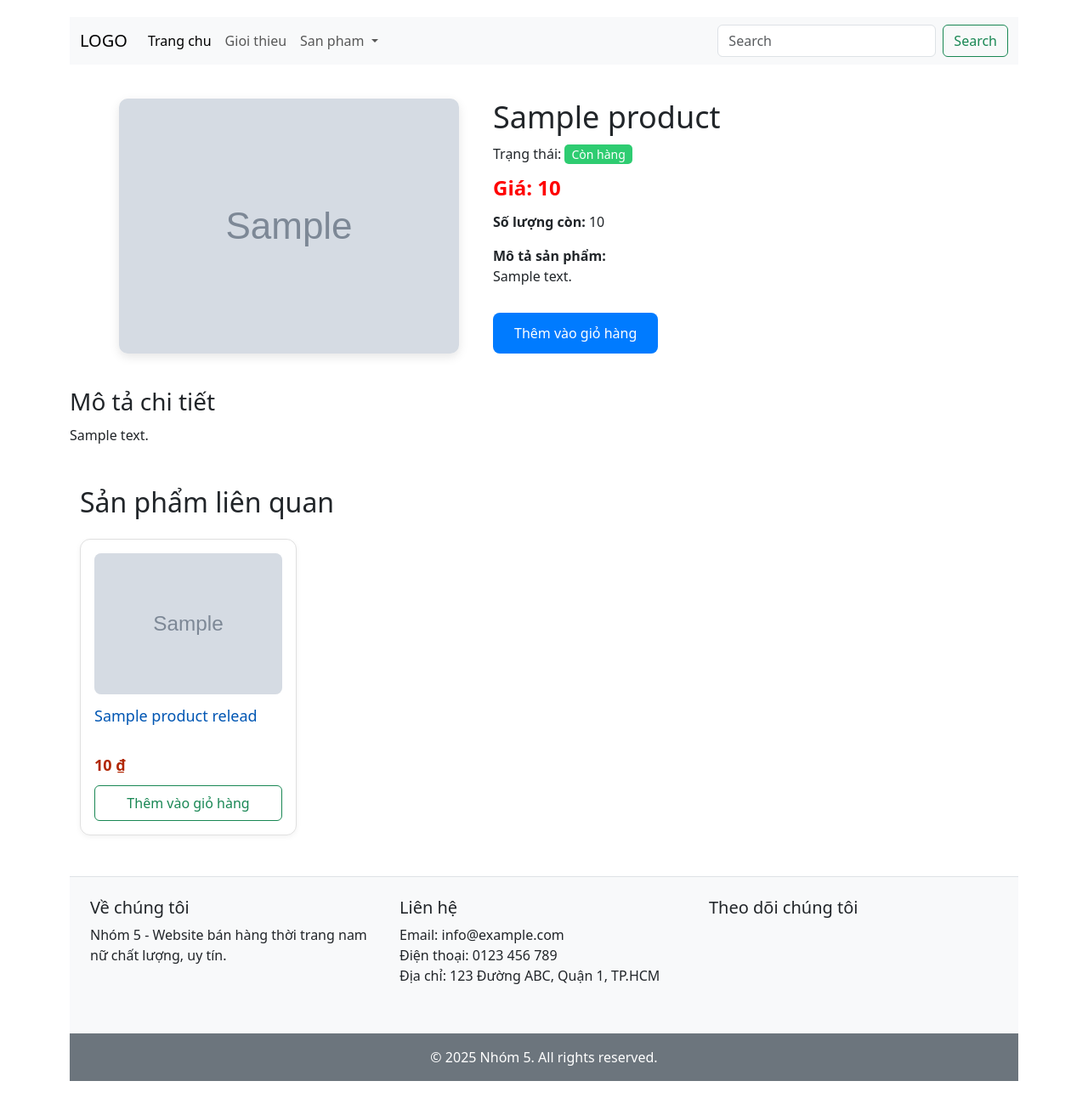
After one commit to anhdagia123/Nhom5, a PHP site: the page made by views/clients/product/detail.php in a window 1280 px wide. The commit adds this page. Shown: the whole page at 85% size. Run offline with PHP 8.4, Linux system fonts and the light colour scheme; tables that the repository leaves empty or names only in its code hold one stand-in row (values such as "Sample post"); the template is opened without the code that fills it: most values are stand-ins (such as "Sample title", 1, 10 or a date in 2020); grey boxes marked "Sample" are stand-in pictures; data that the repository does not hold is empty; some libraries are stand-ins or nearby versions.

Commit message:
code bổ sung thêm cập nhật sản phẩm và hiện thị số lượng

```diff
--- a/controllers/HomeController.php
+++ b/controllers/HomeController.php
@@ -10,9 +10,11 @@ class HomeController {
         $trousers = $product->listProductInCategoryHome(6); // Bỏ dòng này khi dùng dữ liệu mẫu
 
         $bestSellers = $product->listProductInCategoryHome(7);
+        $categories= (new Category)->all();
 
         $title = "Trang chu ban quan ao ";
 
-        return view("clients.home",compact('shirts','trousers','title','bestSellers'));
+        return view("clients.home",compact('shirts','trousers','title','bestSellers','categories'));
     }
+
 }
--- a/index.php
+++ b/index.php
@@ -10,9 +10,12 @@ require_once __DIR__ . "/models/Category.php";
 
 // controllers
 require_once __DIR__ . "/controllers/HomeController.php";
+require_once __DIR__ . "/controllers/ProductController.php";
 
 $ctl = $_GET['ctl'] ?? '';
 
 match($ctl) {
     '' =>(new HomeController)->index(),
+    'category'=>(new ProductController)->list(),
+    'detail' =>(new ProductController)->show(),
 };
--- a/views/admin/product/add.php
+++ b/views/admin/product/add.php
@@ -22,8 +22,12 @@
     <input type="file" name="image" id="" class="form-control">
    </div>
     <div class="mb-3">
-    <label for="" class="form-label">Price</label>
+    <label for="" class="form-label">Giá</label>
     <input type="number" name="price" step="0.1"  id="" class="form-control">
+   </div>
+    <div class="mb-3">
+    <label for="" class="form-label">Số lượng</label>
+    <input type="number" name="quantity" step="0.1"  id="" class="form-control">
    </div>
     <div class="mb-3">
     <label for="" class="form-label">Trạng thái</label>
--- a/views/admin/product/edit.php
+++ b/views/admin/product/edit.php
@@ -31,8 +31,12 @@
     <input type="file" name="image" id="" class="form-control">
    </div>
     <div class="mb-3">
-    <label for="" class="form-label">Price</label>
+    <label for="" class="form-label">Giá</label>
     <input type="number" name="price" step="0.1"  value="<?= $product['price']?>" class="form-control">
+   </div>
+   <div class="mb-3">
+    <label for="" class="form-label">Số lượng</label>
+    <input type="number" name="quantity" value="<?= $product['quantity']?>" class="form-control">
    </div>
     <div class="mb-3">
     <label for="" class="form-label">Trạng thái</label>
--- a/views/admin/product/list.php
+++ b/views/admin/product/list.php
@@ -16,6 +16,7 @@
                 <th>Tên sản phẩm</th>
                 <th>Hình ảnh</th>
                 <th>Giá</th>
+                <th>Số Lượng</th>
                 <th>Trạng thái</th>
                 <th>Danh mục</th>
                 <th>Hành động</th>
@@ -29,6 +30,7 @@
                     <td><?= $pro['name'] ?></td>
                     <td><img src="<?= ROOT_URL . $pro['image'] ?>" width="60" alt=""></td>
                     <td><?= number_format($pro['price']) ?>VNĐ</td>
+                     <td><?= $pro['quantity'] ?></td>
                     <td><?= $pro['status'] ? 'Đang kinh doanh' : 'Ngừng kinh doanh' ?></td>
                     <td><?= $pro['cate_name'] ?></td>
                     <td>
--- a/views/clients/header.php
+++ b/views/clients/header.php
@@ -28,7 +28,13 @@
             San pham
           </a>
           <ul class="dropdown-menu">
-            <li><a class="dropdown-item" href="#">Action</a></li>
+            <?php foreach($categories as $cate) : ?>
+            <li>
+              <a class="dropdown-item" href="<?= ROOT_URL . '?ctl=category&id=' . $cate['id'] ?>">
+               <?= $cate['cate_name'] ?>
+              </a>
+            </li>
+            <?php endforeach ?>
           </ul>
         </li>
 
--- /dev/null
+++ b/views/clients/product/detail.php
@@ -0,0 +1,48 @@
+<?php include_once ROOT_DIR . "views/clients/header.php"; ?>
+<div class="product-container">
+    <div class="product-image">
+      <img src="<?= $product['image']?>" alt="<?= $product['name'] ?>">
+    </div>
+    <div class="product-info">
+      <h1><?= $product['name'] ?></h1>
+      <p class="status">Trạng thái:
+        <?php if($product['quantity']>0) : ?>
+      <span class="in-stock">Còn hàng</span></p>
+      <?php else: ?>
+         <span class="btn btn-danger">Hết hàng</span></p>
+        <?php endif?>
+      <p class="price">Giá: <?= number_format($product['price']) ?></p>
+      <p><strong>Số lượng còn:</strong> <?= $product['quantity']?></p>
+      <p><strong>Mô tả sản phẩm:</strong><br>
+       <?= $product['description']?>
+      </p>
+      <button class="add-to-cart">Thêm vào giỏ hàng</button>
+    </div>
+  </div>
+
+  <div class="product-description">
+  <h2>Mô tả chi tiết</h2>
+  <?= $product['content'] ?>
+</div>
+
+<div class="container mt-5">
+  <h2 class="mb-4">Sản phẩm liên quan</h2>
+  <div class="row g-4">
+
+    <?php foreach($productReleads as $products) : ?>
+    <div class="col-md-3">
+      <div class="product-box">
+        <img src="<?= ROOT_URL . $products['image']?>" alt="<?= $products['name']?>" class="product-img">
+        <a href="<?= ROOT_URL .'?ctl=detail&id=' .$products['id'] ?>" class="product-name"><?= $products['name']?></a>
+        <span class="product-price"><?= number_format($products['price'])?> ₫</span>
+        <div class="product-buttons">
+          <button class="btn btn-outline-success">Thêm vào giỏ hàng</button>
+        </div>
+      </div>
+    </div>
+    <?php endforeach ?>
+  </div>
+
+
+
+<?php include_once ROOT_DIR . "views/clients/footer.php"; ?>
```
Also changed, not shown: controllers/ProductController.php (added, +29 -0 lines), models/Product.php (+13 -3 lines), views/clients/product/list.php (added, +32 -0 lines), images/aosimi3.webp (added), images/aosomi1.webp, images/aosomi2.webp (added).
